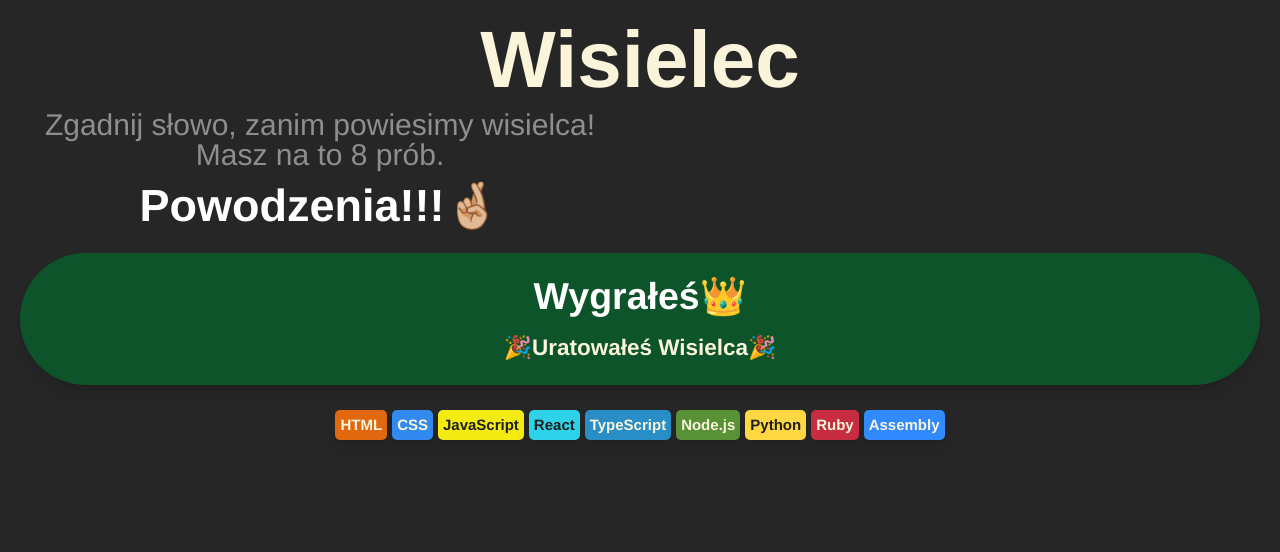
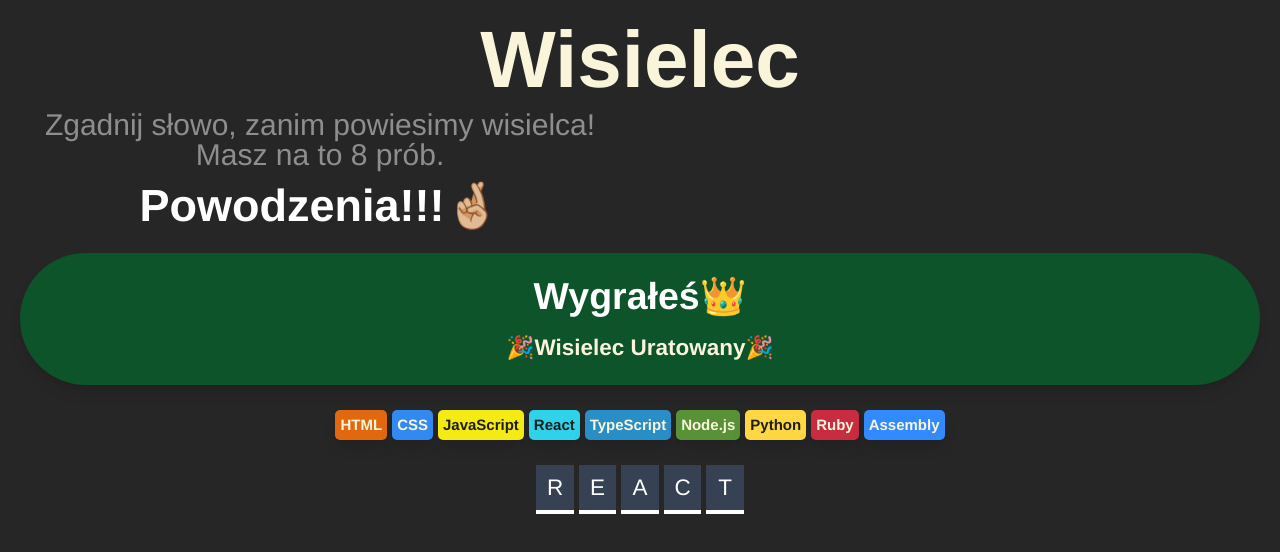
Before and after one commit to vat332/wisielec, a React (Vite) app: page / in a window 1280 px wide. Shown: the top 552 px of the page. Built offline with nearby package versions, Linux system fonts and the light colour scheme.

Commit message:
Add GameWord component and integrate it into Game; update GameStatus message for clarity

```diff
--- a/src/components/Game.jsx
+++ b/src/components/Game.jsx
@@ -1,7 +1,20 @@
+import { useState } from "react";
 import languages from "../data/constans";
+import GameWord from "./GameWord";
 import Languages from "./Languages";
 const Game = () => {
+  const [currentWord, setCurrentWord] = useState("react");
+  const letterElements = currentWord.split("").map((letter, index) => (
+    <span
+      key={index}
+      className="w-15 py-4 uppercase border-b-4 text-center font-light bg-gray-700"
+    >
+      {letter}
+    </span>
+  ));
+
   return (
+    <>
       <section className="gap-2 flex flex-wrap justify-center items-center mt-10 text-2xl font-bold">
         {languages.map((language) => (
           <Languages
@@ -12,6 +25,8 @@ const Game = () => {
           />
         ))}
       </section>
+      <GameWord letterElements={letterElements} />
+    </>
   );
 };
 
--- a/src/components/GameStatus.jsx
+++ b/src/components/GameStatus.jsx
@@ -4,7 +4,7 @@ const GameStatus = () => {
       <h2 className="text-6xl font-bold ">
         Wygrałeś👑
         <span className="text-4xl mt-8 flex justify-center text-yellowish-50">
-          🎉Uratowałeś Wisielca🎉
+          🎉Wisielec Uratowany🎉
         </span>
       </h2>
     </section>
--- /dev/null
+++ b/src/components/GameWord.jsx
@@ -0,0 +1,9 @@
+const GameWord = (props) => {
+  return (
+    <section className="flex justify-center items-center mt-10 text-4xl font-bold gap-2">
+      {props.letterElements}
+    </section>
+  );
+};
+
+export default GameWord;
```
Lines whose indentation alone changed are shown as unchanged.
